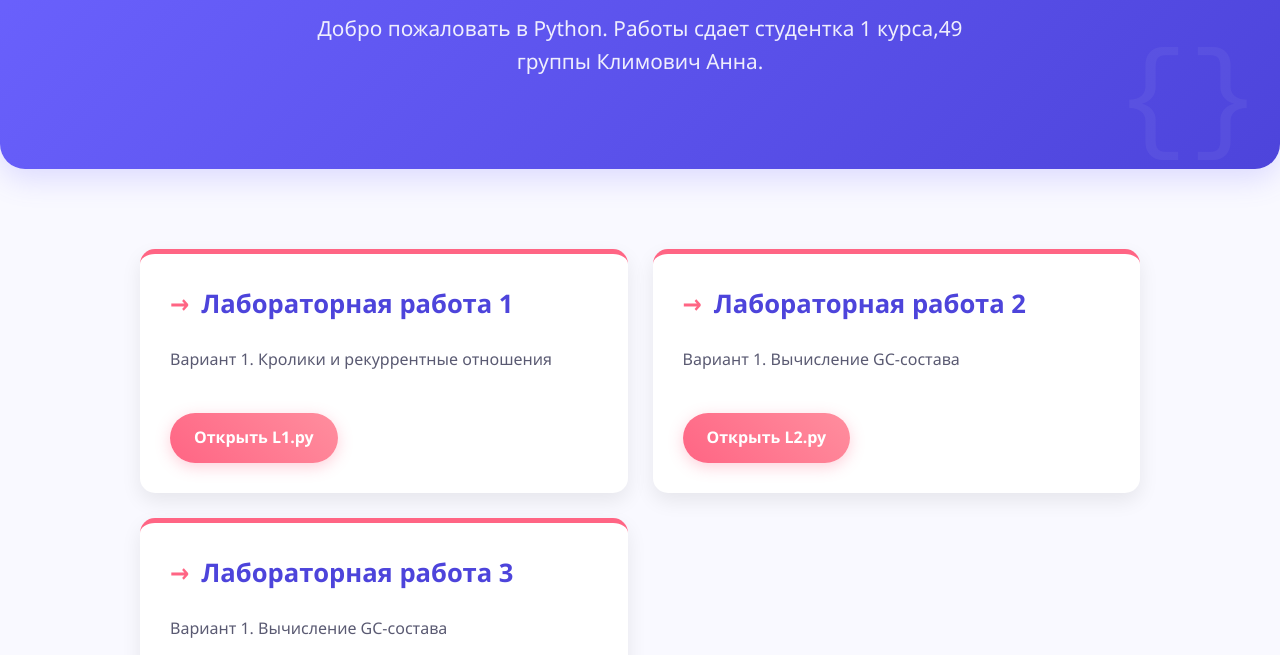
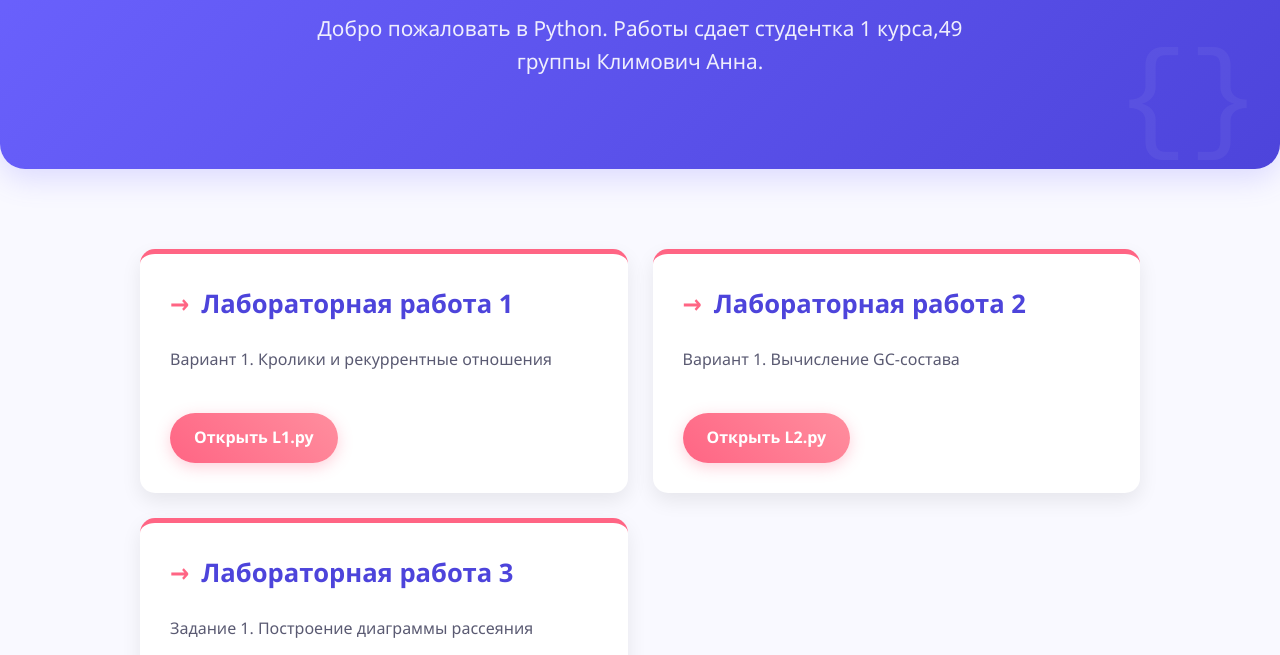
Before and after one commit to KlimAaaaaa/KlimAaaaaa.github.io, a plain HTML site: page index.html in a window 1280 px wide. Shown: the part 145-800 px from the top of the page. Drawn offline with Linux system fonts and the light colour scheme.

Commit message:
Update index.html

```diff
--- a/index.html
+++ b/index.html
@@ -218,7 +218,7 @@
             </div>
           <div class="lab-card">
                 <h2 class="lab-title">Лабораторная работа 3</h2>
-                <p>Вариант 1. Вычисление GC-состава</p>
+                <p>Задание 1. Построение диаграммы рассеяния</p>
                 <a href="https://github.com/KlimAaaaaa/KlimAaaaaa.github.io/blob/main/L1.py" class="lab-link" target="_blank"  >Открыть L1.py</a>
                 <p>Вариант 2. Вычисление GC-состава</p>
                 <a href="https://github.com/KlimAaaaaa/KlimAaaaaa.github.io/blob/main/L1.py" class="lab-link" target="_blank"  >Открыть L2.py</a>
```
